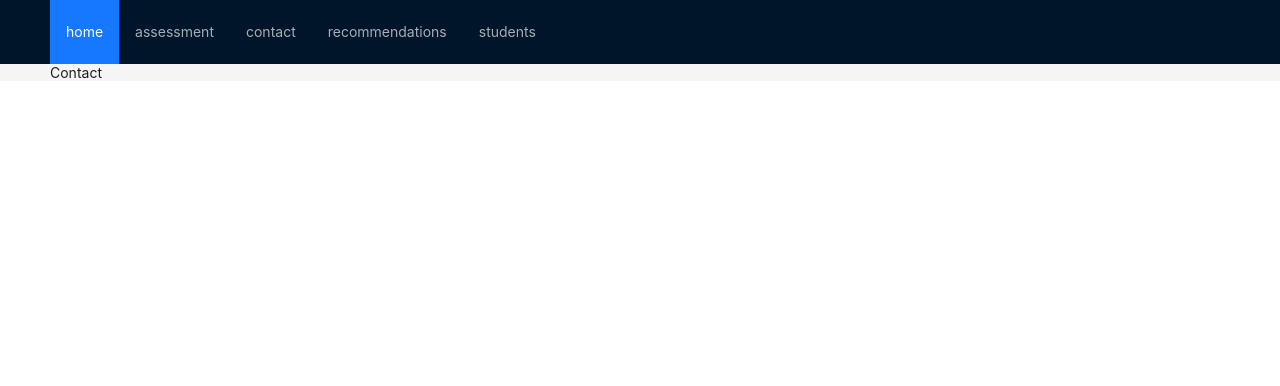
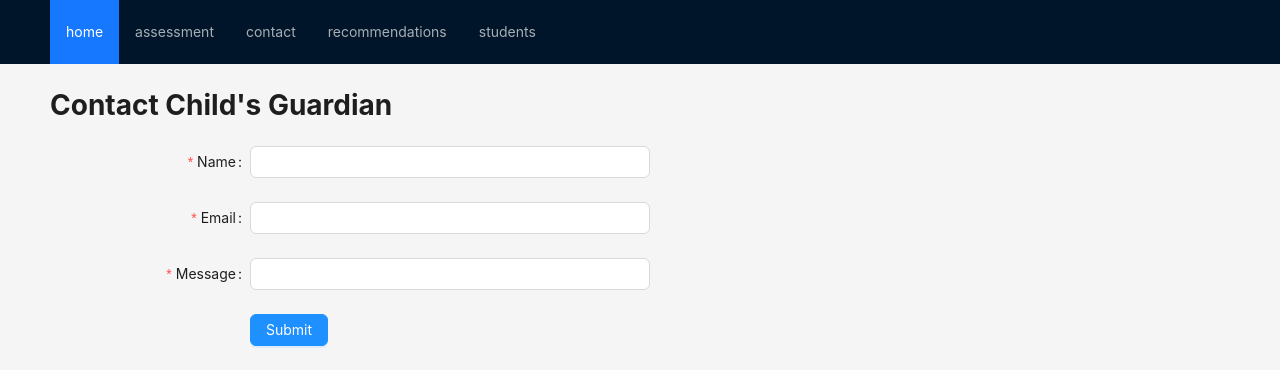
Before and after one commit to cfgcolumbus23/Team-11, a Next.js app in the folder client/: page /contact in a window 1280 px wide. Shown: the top 386 px of the page. Built offline with nearby package versions, Linux system fonts and the light colour scheme.

Commit message:
Added contact form

```diff
--- a/client/app/assessment/page.js
+++ b/client/app/assessment/page.js
@@ -17,7 +17,6 @@ export default function Assessment() {
     };
     return (
         <div>
-            <p>Please input something :)</p>
             <Form name="basic"
                 ref={formRef}
                 labelCol={{ span: 8 }}
--- a/client/app/contact/page.js
+++ b/client/app/contact/page.js
@@ -1,8 +1,70 @@
 "use client";
+import React from 'react';
+import axios from "axios";
+import { Form, Input, Button } from "antd"
+const onFinish = () => {
+    console.log("You submitted succesfully!");
+}
+const onFinishFailed = () => {
+    console.error("There was an error in the submission!!");
+}
+
+//contact form to send message out
+
 export default function Contact() {
     return (
         <div>
-            Contact
+            <Form name="basic"
+                labelCol={{ span: 8 }}
+                wrapperCol={{ span: 16 }}
+                style={{ maxWidth: 600 }}
+                initialValues={{ remember: true }}
+                onFinish={onFinish}
+                onFinishFailed={onFinishFailed}
+                autoComplete="off">
+                <h1>Contact Child's Guardian</h1>
+                <Form.Item
+                    label="Name"
+                    name="name"
+                    rules={[
+                        {
+                            required: true,
+                            message: 'Please input name!',
+                        },
+                    ]}
+                >
+                    <Input />
+                </Form.Item>
+                <Form.Item
+                    label="Email"
+                    name="email"
+                    rules={[
+                        {
+                            required: true,
+                            message: 'Please input contact email!',
+                        },
+                    ]}
+                >
+                    <Input />
+                </Form.Item>
+                <Form.Item
+                    label="Message"
+                    name="message"
+                    rules={[
+                        {
+                            required: true,
+                            message: 'Please input your message!',
+                        },
+                    ]}
+                >
+                    <Input />
+                </Form.Item>
+                <Form.Item wrapperCol={{ offset: 8, span: 16 }}>
+                    <Button type="primary" htmlType="submit" style={{ backgroundColor: "#1E90FF", borderColor: "#1E90FF" }}>
+                        Submit
+                    </Button>
+                </Form.Item>
+            </Form>
         </div>
     )
 }
--- a/client/package.json
+++ b/client/package.json
@@ -9,8 +9,9 @@
     "lint": "next lint"
   },
   "dependencies": {
+    "antd": "^5.11.0",
     "axios": "^1.6.0",
-    "antd": "^5.11.0",
+    "mongodb": "^6.2.0",
     "next": "14.0.1",
     "react": "^18",
     "react-dom": "^18"
```
Also changed, not shown: 1 other file (tests, documents, lock files or other folders).
